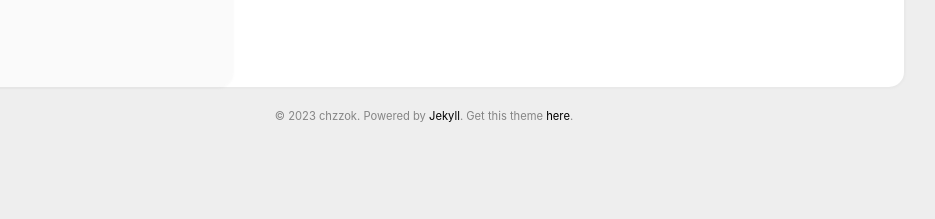
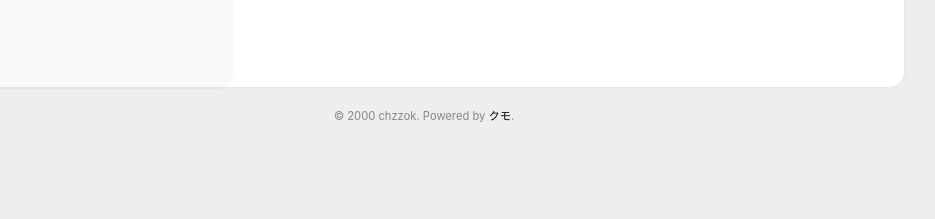
Before and after one commit to chzzok/chzzok.github.io, a Jekyll site: the page built from index.html, in a window 1280 px wide. Shown: the part 700-919 px from the top of the page, without its empty margins (216-1151 px from the left). Built offline with Jekyll 4.4.1, drawn with Linux system fonts in a browser that asks for light colours.

Commit message:
2023-08-06-05:40

```diff
--- a/_includes/footer.html
+++ b/_includes/footer.html
@@ -1,8 +1,8 @@
 <footer class="footer">
   <div>
-    &copy; {{ site.time | date: '%Y' }} {{ site.user.name }}.
-    Powered by <a href="http://jekyllrb.com" target="_blank">Jekyll</a>.
-    Get this theme
-    <a href="https://github.com/EinHungerkuenstler/EinHungerkuenstler.github.io" target="_blank">here</a>.
+    &copy; 2000 {{ site.user.name }}.
+    Powered by <a href="https://youtu.be/nvniPFOLuaE" target="_blank">クモ</a>.
+    <!-- Get this theme
+    <a href="https://youtu.be/nvniPFOLuaE" target="_blank">クモ</a>. -->
   </div>
 </footer>
--- a/_includes/header.html
+++ b/_includes/header.html
@@ -16,7 +16,7 @@
       {% if site.user.aboutme %}
       <ul class="nav_list">
         <li class="nav_item">
-          <a href="{{ site.baseurl }}/aboutme.html">About me</a>
+          <a href="{{ site.baseurl }}/aboutme.html">About</a>
         </li>
       </ul>
       {% endif %}
--- a/_includes/mobile_menu.html
+++ b/_includes/mobile_menu.html
@@ -3,7 +3,7 @@
   <ul class="nav_list">
     {% if site.user.aboutme %}
     <li class="nav_item">
-      <a href="{{ site.baseurl }}/aboutme.html">About me</a>
+      <a href="{{ site.baseurl }}/aboutme.html">About</a>
     </li>
 
     {% endif %}
```
Also changed, not shown: 5 other files.
